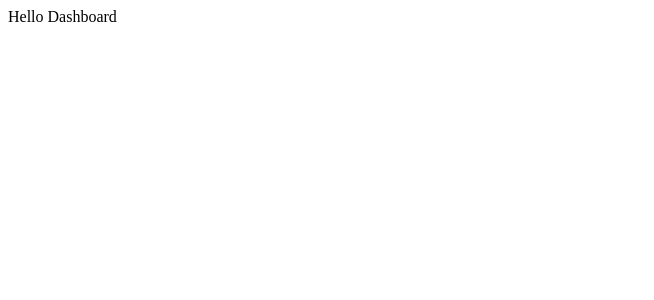
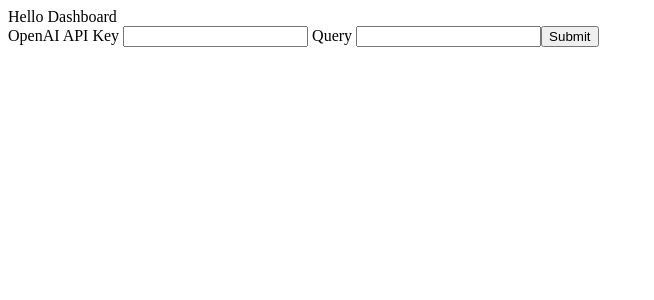
Before and after one commit to mitjans/edgedb-graph, a Nuxt app: page /dashboard in a window 1280 px wide. Shown: the top 300 px of the page, without its empty margins (0-654 px from the left). Built offline with nearby package versions, Linux system fonts and the light colour scheme.

Commit message:
feat: function similarity search

```diff
--- a/pages/dashboard.vue
+++ b/pages/dashboard.vue
@@ -5,6 +5,41 @@ const logout = async () => {
   await $fetch('/auth/logout', { method: 'POST' });
   user.value = null;
   await navigateTo('/');
+};
+
+const query = ref<string>('');
+const result = ref<string>('');
+const openaiApiKey = ref<string>();
+
+const submit = async () => {
+  if (!openaiApiKey.value) {
+    alert('Please enter an OpenAI API key');
+    return;
+  } else if (!query.value) {
+    alert('Please enter a query');
+    return;
+  }
+
+  const vector = await fetch('https://api.openai.com/v1/embeddings', {
+    method: 'POST',
+    headers: {
+      'Content-Type': 'application/json',
+      Authorization: `Bearer ${openaiApiKey.value}`,
+    },
+    body: JSON.stringify({
+      input: query.value,
+      model: 'text-embedding-3-small',
+    }),
+  });
+
+  const queryEmbedding = (await vector.json()).data[0].embedding;
+
+  const searchResults = await fetch('/api/search', {
+    method: 'POST',
+    body: JSON.stringify(queryEmbedding),
+  });
+
+  result.value = (await searchResults.json()).body;
 };
 </script>
 
@@ -16,4 +51,20 @@ const logout = async () => {
       <button @click="logout()">Logout</button>
     </div>
   </div>
+
+  <form>
+    <label>
+      OpenAI API Key
+      <input v-model="openaiApiKey" type="password" />
+    </label>
+
+    <label>
+      Query
+      <input v-model="query" />
+    </label>
+
+    <button @click.prevent="submit()">Submit</button>
+  </form>
+
+  <pre>{{ result }}</pre>
 </template>
```
Also changed, not shown: 1 other file (tests, documents, lock files or other folders).
